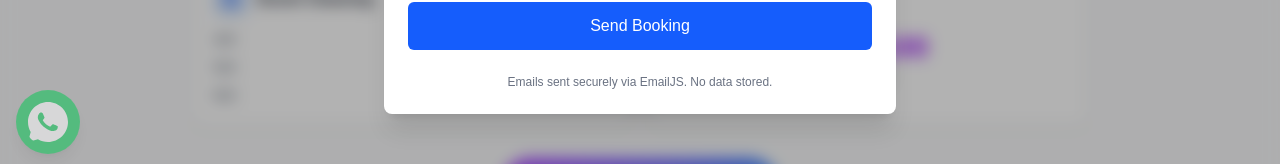
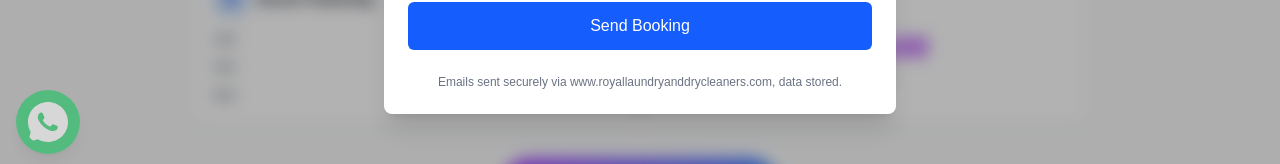
Before and after one commit to ngetich2021/laundry, a Next.js app: page / in a window 1280 px wide. Both pictures are taken after a click on the button "Book Now". Shown: the part 1663-1827 px from the top of the page. Built offline with nearby package versions, Linux system fonts and the light colour scheme.

Commit message:
version11

```diff
--- a/components/Book.tsx
+++ b/components/Book.tsx
@@ -179,7 +179,7 @@ export default function Book({ isOpen, onClose }: BookProps) {
           </form>
 
           <p className="mt-6 text-xs text-center text-gray-500">
-            Emails sent securely via EmailJS. No data stored.
+            Emails sent securely via www.royallaundryanddrycleaners.com, data stored.
           </p>
         </div>
       </div>
```
